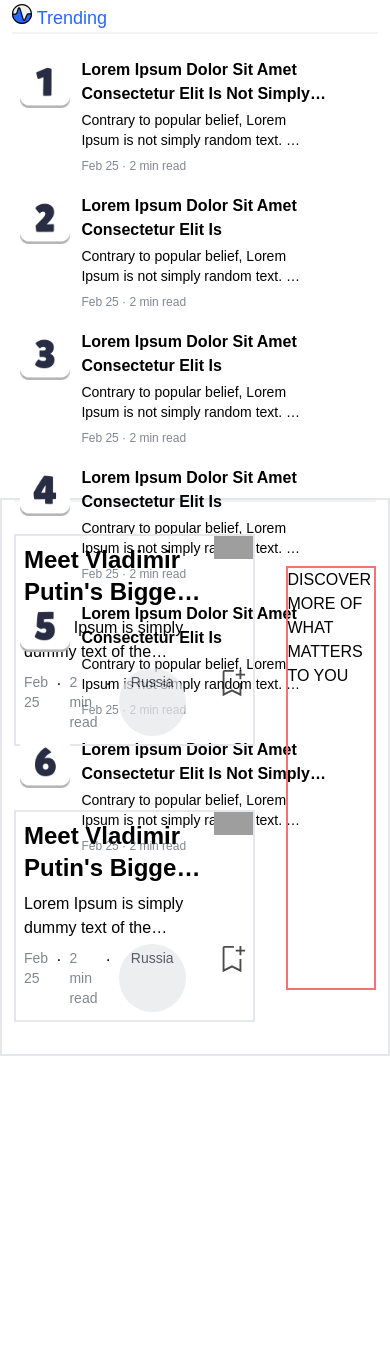
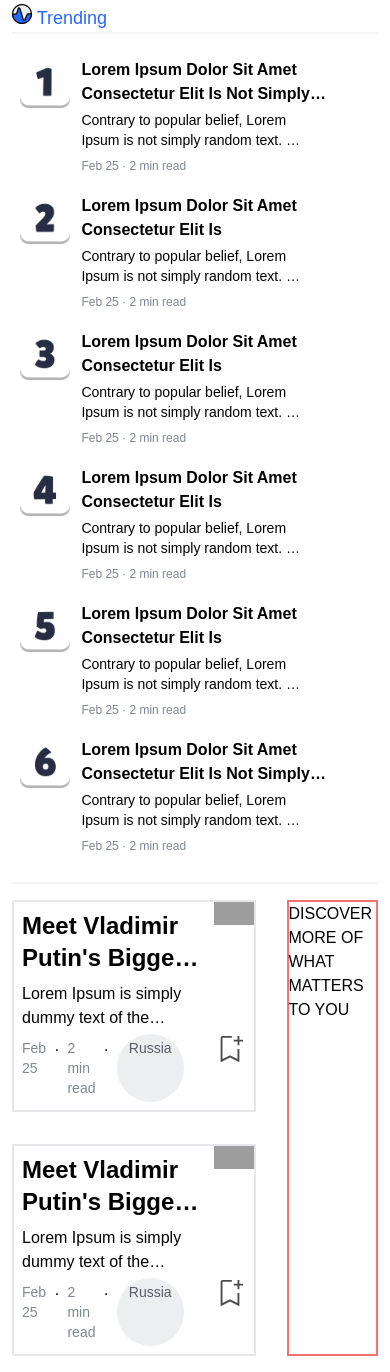
Before and after one commit to j3rr7/failed-medium-clone, a Next.js app: page / in a window 390 px wide. Shown: the part 762-2134 px from the top of the page. Before the commit the page ends 1818 px from the top, so only its background shows below. Built offline with nearby package versions, Linux system fonts and the light colour scheme; grey boxes are pictures that could not be loaded; some icons are missing.

Commit message:
update article :)

```diff
--- a/components/common/Article.js
+++ b/components/common/Article.js
@@ -3,12 +3,11 @@
 
 export default function Article() {
   return (
-    <div className="w-full h-full">
-      <div className="flex justify-between">
+    <div className="flex justify-between md:my-8">
 
       <div className="flex flex-col article-left h-30 w-8/12">
 
-          <div className="flex my-8 border-2">
+        <div className="flex my-4 border-2">
           {/* content container */}
           <div className="flex w-10/12 px-2 py-2 flex-col">
             <p className="text-2xl font-semibold text-ellipsis line-clamp-2">Meet Vladimir Putin's Biggest Accomplice in His War</p>
@@ -41,7 +40,7 @@
           {/* end image */}
         </div>
 
-          <div className="flex my-8 border-2">
+        <div className="flex my-4 border-2">
           {/* content container */}
           <div className="flex w-10/12 px-2 py-2 flex-col">
             <p className="text-2xl font-semibold text-ellipsis line-clamp-2">Meet Vladimir Putin's Biggest Accomplice in His War on Ukraine</p>
@@ -76,11 +75,10 @@
 
       </div>
 
-        <div className="flex article-right border-2 border-red-400 w-1/4 my-16">
+      <div className="flex article-right border-2 border-red-400 w-1/4 my-4">
         <p>DISCOVER MORE OF WHAT MATTERS TO YOU</p>
       </div>
 
     </div>
-    </div>
   )
 }
--- a/components/common/trendingCard.js
+++ b/components/common/trendingCard.js
@@ -5,7 +5,7 @@
 export default function trendingCard() {
   return (
     <>
-      <div className="flex flex-wrap w-full h-96 my-4 md:my-14 md:max-h-60">
+      <div className="flex flex-wrap w-full h-auto my-4 md:my-8 md:max-h-auto">
 
         <div className="lg:w-1/3 max-h-30 md:w-2/4 sm:w-full flex justify-around hover:shadow-lg transition-all">
           <div className="py-2 px-1 w-auto">
--- a/pages/index.js
+++ b/pages/index.js
@@ -42,7 +42,7 @@
       </section>
       {/* end trending */}
       {/* article */}
-      <section className="px-3 mt-16 border-2">
+      <section className="px-3">
         <div className="border-b-2 border-gray-100"></div>
         <Article/>
       </section>
--- a/styles/globals.css
+++ b/styles/globals.css
@@ -565,8 +565,8 @@
   margin-bottom: auto;
 }
 
-.mt-6 {
-  margin-top: 1.5rem;
+.mt-8 {
+  margin-top: 2rem;
 }
 
 .block {
@@ -575,6 +575,10 @@
 
 .flex {
   display: flex;
+}
+
+.grid {
+  display: grid;
 }
 
 .hidden {
@@ -599,6 +603,10 @@
 
 .h-96 {
   height: 24rem;
+}
+
+.h-auto {
+  height: auto;
 }
 
 .w-full {
@@ -645,6 +653,10 @@
   flex: 1 1 0%;
 }
 
+.grid-cols-3 {
+  grid-template-columns: repeat(3, minmax(0, 1fr));
+}
+
 .flex-col {
   flex-direction: column;
 }
@@ -663,6 +675,15 @@
 
 .justify-around {
   justify-content: space-around;
+}
+
+.gap-x-8 {
+  -moz-column-gap: 2rem;
+       column-gap: 2rem;
+}
+
+.gap-y-4 {
+  row-gap: 1rem;
 }
 
 .text-ellipsis {
@@ -689,6 +710,16 @@
 .border-red-400 {
   --tw-border-opacity: 1;
   border-color: rgb(248 113 113 / var(--tw-border-opacity));
+}
+
+.border-red-500 {
+  --tw-border-opacity: 1;
+  border-color: rgb(239 68 68 / var(--tw-border-opacity));
+}
+
+.border-green-500 {
+  --tw-border-opacity: 1;
+  border-color: rgb(34 197 94 / var(--tw-border-opacity));
 }
 
 .bg-white {
@@ -1010,6 +1041,21 @@
     margin-bottom: 3.5rem;
   }
 
+  .md\:my-12 {
+    margin-top: 3rem;
+    margin-bottom: 3rem;
+  }
+
+  .md\:my-10 {
+    margin-top: 2.5rem;
+    margin-bottom: 2.5rem;
+  }
+
+  .md\:my-8 {
+    margin-top: 2rem;
+    margin-bottom: 2rem;
+  }
+
   .md\:flex {
     display: flex;
   }
```
Lines whose indentation alone changed are shown as unchanged.
